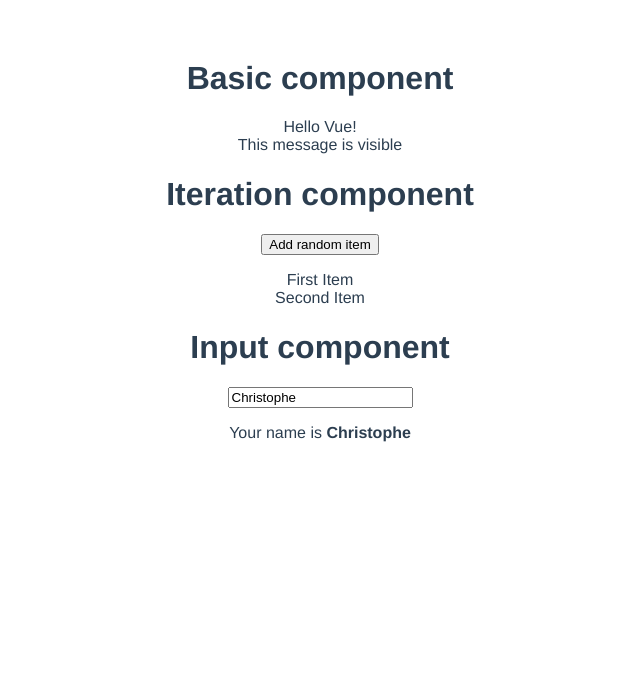
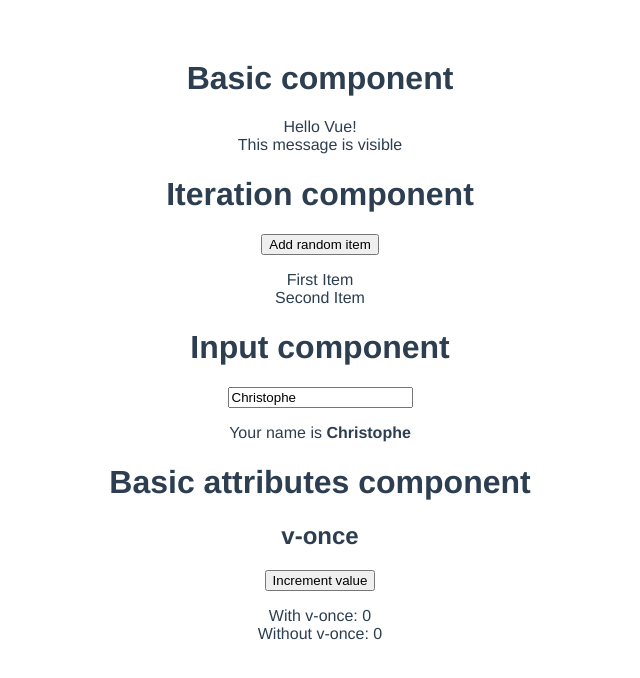
Before and after one commit to ChriisX/vue-training, a Vue app: page / in a window 1280 px wide. Shown: the top 678 px of the page, without its empty margins (320-960 px from the left). Built offline with nearby package versions, Linux system fonts and the light colour scheme; the HTML template or start-up script is replaced by a standard one.

Commit message:
:sparkles: Added v-once example

```diff
--- a/src/App.vue
+++ b/src/App.vue
@@ -3,6 +3,7 @@
     <BasicComponent />
     <IterationComponent />
     <InputComponent />
+    <BasicAttributesComponent />
   </div>
 </template>
 
@@ -10,13 +11,15 @@
 import BasicComponent from './components/BasicComponent.vue';
 import IterationComponent from './components/IterationComponent.vue';
 import InputComponent from './components/InputComponent.vue';
+import BasicAttributesComponent from './components/BasicAttributesComponent.vue';
 
 export default {
   name: 'app',
   components: {
     BasicComponent,
     IterationComponent,
-    InputComponent
+    InputComponent,
+    BasicAttributesComponent
   }
 }
 </script>
--- /dev/null
+++ b/src/components/BasicAttributesComponent.vue
@@ -0,0 +1,34 @@
+<template>
+  <div>
+    <h1>Basic attributes component</h1>
+    <h2>v-once</h2>
+    <button @click="increment">Increment value</button>
+    <ul>
+      <li>With v-once: <span v-once>{{ value }}</span></li>
+      <li>Without v-once: <span>{{ value }}</span></li>
+    </ul>
+  </div>
+</template>
+
+<script>
+export default {
+  name: "BasicAttributesComponent",
+  data() {
+    return {
+      value: 0
+    }
+  },
+  methods: {
+    increment: function() {
+      this.value++;
+    }
+  }
+};
+</script>
+
+<style scoped>
+ul {
+  list-style-type: none;
+  padding: 0;
+}
+</style>
```
